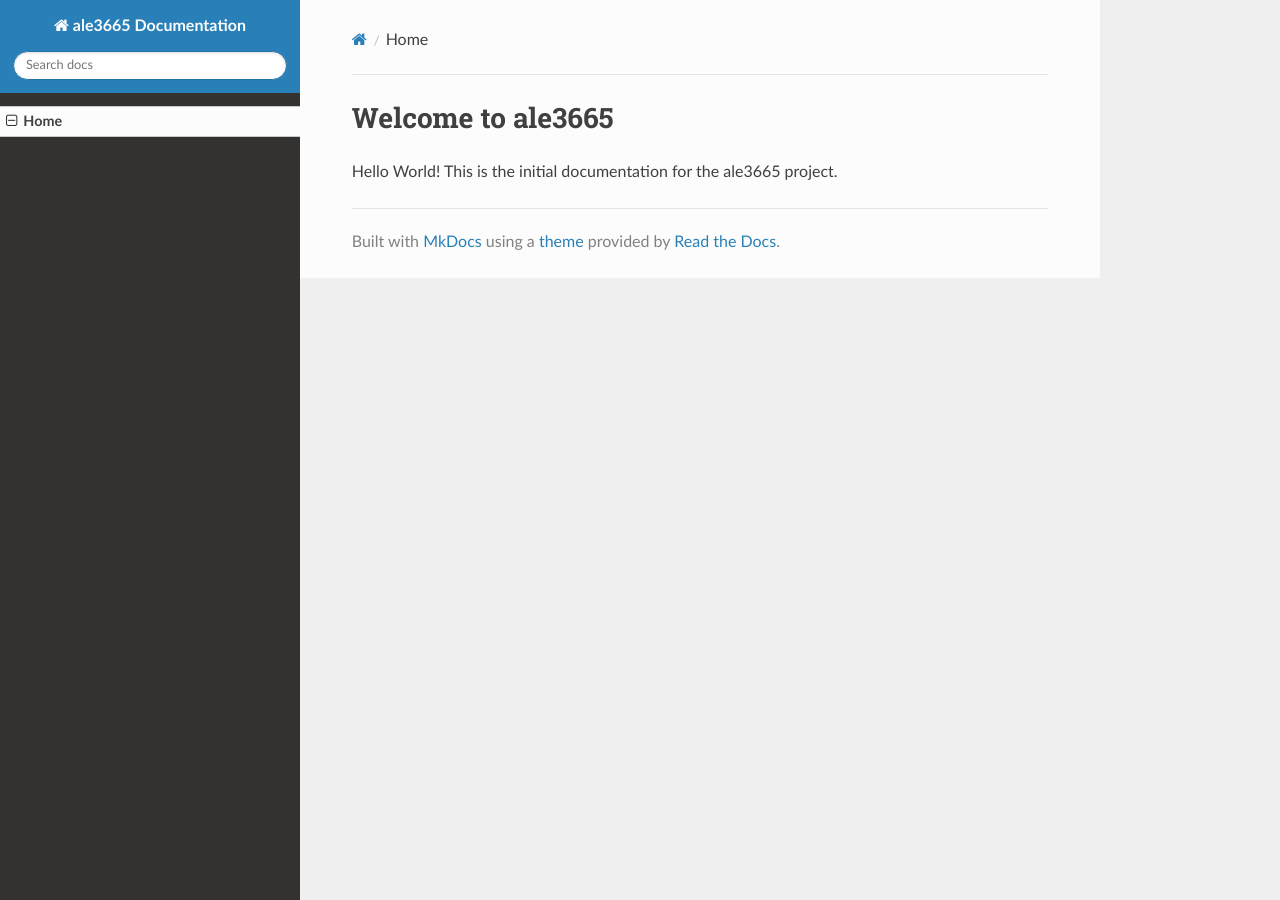
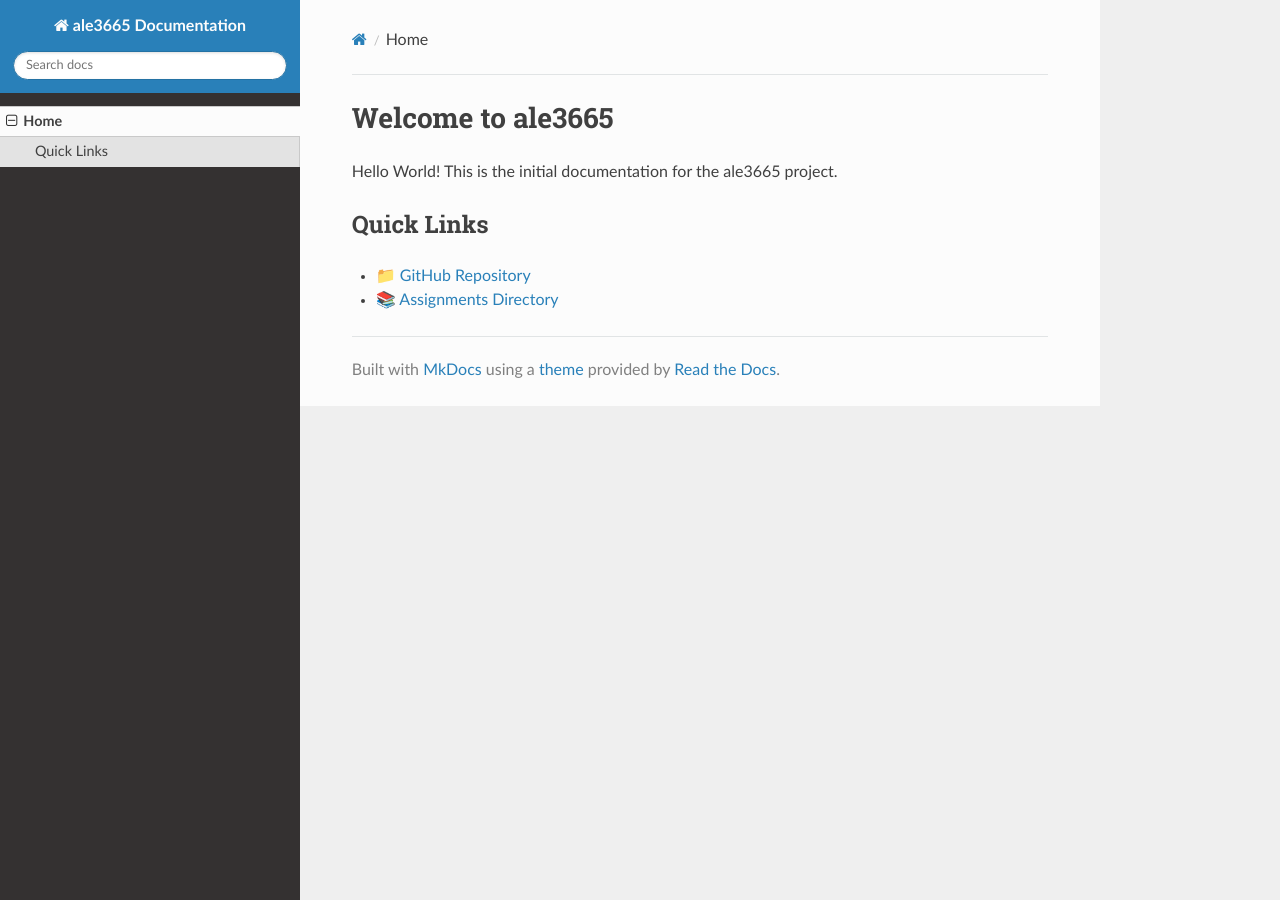
Before and after one commit to cloudmesh-ai-luc/ale3665, an MkDocs documentation site: the page built from docs/index.md, in a window 1280 px wide. Built offline with MkDocs 1.6.1, drawn with Linux system fonts in a browser that asks for light colours; nearby versions of some CDN libraries.

Commit message:
Update home page with GitHub links

```diff
--- a/docs/index.md
+++ b/docs/index.md
@@ -1,3 +1,7 @@
 # Welcome to ale3665
 
 Hello World! This is the initial documentation for the ale3665 project.
+
+## Quick Links
+- 📁 [GitHub Repository](https://github.com/cloudmesh-ai-luc/ale3665)
+- 📚 [Assignments Directory](https://github.com/cloudmesh-ai-luc/ale3665/tree/main/assignments)
```
